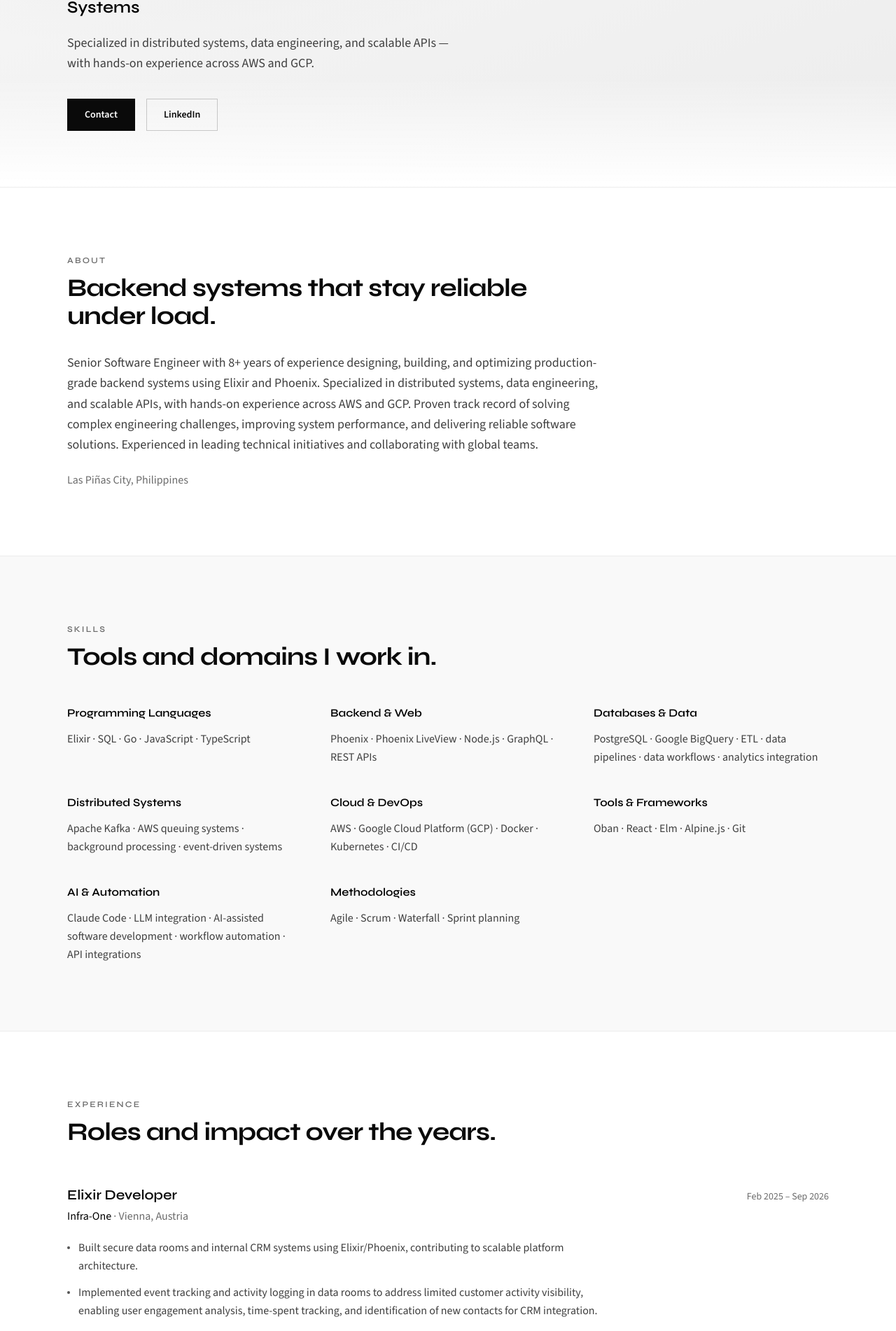
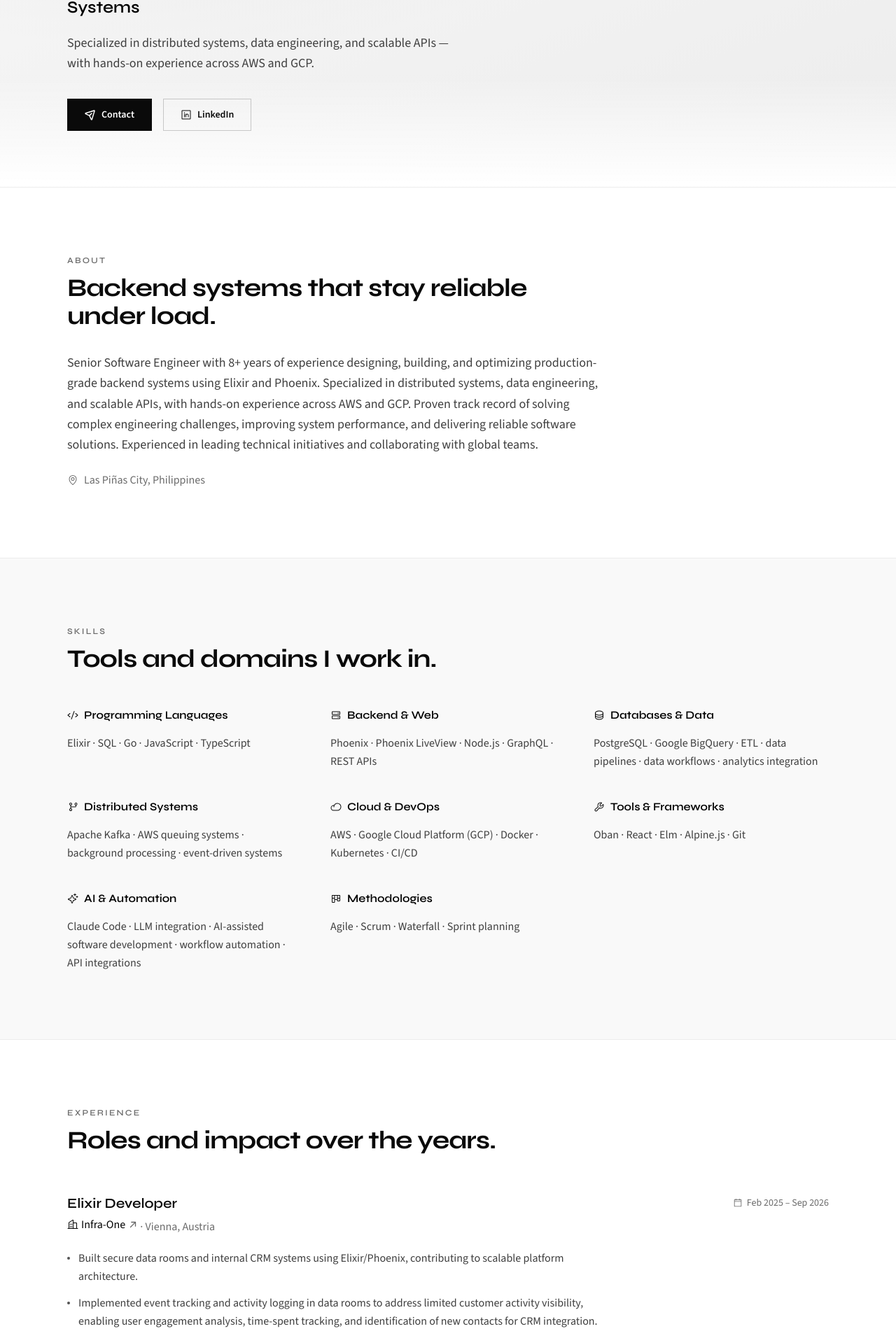
Before and after one commit to Earthborn101/website-portfolio, a React (Vite) app: page / in a window 1280 px wide. Shown: the part 533-2435 px from the top of the page at 70% size. Built offline with nearby package versions, Linux system fonts and the light colour scheme.

Commit message:
Add Phosphor Icons across the portfolio UI
Wire @phosphor-icons/react into CTAs, skills, experience, education, and
contact; dedupe React in Vite to avoid IconBase hook errors.

```diff
--- a/package.json
+++ b/package.json
@@ -10,6 +10,7 @@
     "preview": "vite preview"
   },
   "dependencies": {
+    "@phosphor-icons/react": "^2.1.10",
     "react": "^19.3.1",
     "react-dom": "^19.3.1"
   },
--- a/src/App.tsx
+++ b/src/App.tsx
@@ -1,3 +1,23 @@
+import {
+  ArrowUpRightIcon,
+  BuildingsIcon,
+  CalendarBlankIcon,
+  CloudIcon,
+  CodeIcon,
+  DatabaseIcon,
+  EnvelopeSimpleIcon,
+  GitBranchIcon,
+  GraduationCapIcon,
+  HardDrivesIcon,
+  KanbanIcon,
+  LinkedinLogoIcon,
+  MapPinIcon,
+  PaperPlaneTiltIcon,
+  PhoneIcon,
+  SparkleIcon,
+  WrenchIcon,
+} from '@phosphor-icons/react'
+import type { Icon } from '@phosphor-icons/react'
 import {
   education,
   experience,
@@ -14,6 +34,17 @@ const navLinks = [
   { href: '#education', label: 'Education' },
   { href: '#contact', label: 'Contact' },
 ]
+
+const skillIcons: Record<string, Icon> = {
+  'Programming Languages': CodeIcon,
+  'Backend & Web': HardDrivesIcon,
+  'Databases & Data': DatabaseIcon,
+  'Distributed Systems': GitBranchIcon,
+  'Cloud & DevOps': CloudIcon,
+  'Tools & Frameworks': WrenchIcon,
+  'AI & Automation': SparkleIcon,
+  Methodologies: KanbanIcon,
+}
 
 function App() {
   const pageRef = useReveal<HTMLDivElement>()
@@ -49,8 +80,9 @@ function App() {
           </ul>
           <a
             href="#contact"
-            className="text-sm font-semibold text-accent transition hover:text-accent-deep md:hidden"
+            className="inline-flex items-center gap-1.5 text-sm font-semibold text-accent transition hover:text-accent-deep md:hidden"
           >
+            <EnvelopeSimpleIcon aria-hidden weight="regular" className="size-4" />
             Contact
           </a>
         </nav>
@@ -86,16 +118,18 @@ function App() {
             <div className="animate-fade-up-delay-3 mt-7 flex flex-wrap items-center gap-3 sm:mt-9 sm:gap-4">
               <a
                 href="#contact"
-                className="inline-flex items-center justify-center border border-accent bg-accent px-5 py-2.5 text-sm font-semibold text-white transition hover:border-accent-deep hover:bg-accent-deep sm:px-6 sm:py-3"
+                className="inline-flex items-center justify-center gap-2 border border-accent bg-accent px-5 py-2.5 text-sm font-semibold text-white transition hover:border-accent-deep hover:bg-accent-deep sm:px-6 sm:py-3"
               >
+                <PaperPlaneTiltIcon aria-hidden weight="bold" className="size-4" />
                 Contact
               </a>
               <a
                 href={identity.linkedIn}
                 target="_blank"
                 rel="noopener noreferrer"
-                className="inline-flex items-center justify-center border border-ink/20 bg-transparent px-5 py-2.5 text-sm font-semibold text-ink transition hover:border-accent hover:text-accent sm:px-6 sm:py-3"
+                className="inline-flex items-center justify-center gap-2 border border-ink/20 bg-transparent px-5 py-2.5 text-sm font-semibold text-ink transition hover:border-accent hover:text-accent sm:px-6 sm:py-3"
               >
+                <LinkedinLogoIcon aria-hidden weight="regular" className="size-4" />
                 LinkedIn
               </a>
             </div>
@@ -114,7 +148,10 @@ function App() {
             <p className="mt-8 max-w-3xl text-lg leading-relaxed text-ink-soft">
               {summary}
             </p>
-            <p className="mt-6 text-base text-muted">{identity.location}</p>
+            <p className="mt-6 inline-flex items-center gap-2 text-base text-muted">
+              <MapPinIcon aria-hidden weight="regular" className="size-4 shrink-0" />
+              {identity.location}
+            </p>
           </div>
         </section>
 
@@ -128,16 +165,24 @@ function App() {
               Tools and domains I work in.
             </h2>
             <div className="mt-12 grid gap-x-10 gap-y-10 sm:grid-cols-2 lg:grid-cols-3">
-              {skills.map((group) => (
+              {skills.map((group) => {
+                const SkillIcon = skillIcons[group.label] ?? WrenchIcon
+                return (
                   <div key={group.label}>
-                  <h3 className="font-display text-base font-semibold text-accent-deep">
+                    <h3 className="inline-flex items-center gap-2 font-display text-base font-semibold text-accent-deep">
+                      <SkillIcon
+                        aria-hidden
+                        weight="regular"
+                        className="size-4 shrink-0 text-ink"
+                      />
                       {group.label}
                     </h3>
                     <p className="mt-3 text-base leading-relaxed text-ink-soft">
                       {group.items.join(' · ')}
                     </p>
                   </div>
-              ))}
+                )
+              })}
             </div>
           </div>
         </section>
@@ -171,14 +216,29 @@ function App() {
                           href={job.url}
                           target="_blank"
                           rel="noopener noreferrer"
-                          className="underline-offset-4 transition hover:underline"
+                          className="inline-flex items-center gap-1 underline-offset-4 transition hover:underline"
                         >
+                          <BuildingsIcon
+                            aria-hidden
+                            weight="regular"
+                            className="size-4 shrink-0"
+                          />
                           {job.company}
+                          <ArrowUpRightIcon
+                            aria-hidden
+                            weight="bold"
+                            className="size-3.5 shrink-0 opacity-60"
+                          />
                         </a>
                         <span className="text-muted"> · {job.location}</span>
                       </p>
                     </div>
-                    <p className="shrink-0 text-sm font-medium text-muted sm:text-right">
+                    <p className="inline-flex shrink-0 items-center gap-1.5 text-sm font-medium text-muted sm:justify-end">
+                      <CalendarBlankIcon
+                        aria-hidden
+                        weight="regular"
+                        className="size-3.5 shrink-0"
+                      />
                       {job.period}
                     </p>
                   </div>
@@ -208,23 +268,41 @@ function App() {
               Academic foundation.
             </h2>
             <div className="mt-10 max-w-2xl">
-              <h3 className="font-display text-xl font-semibold text-ink">
-                {education.degree}
+              <h3 className="inline-flex items-start gap-2 font-display text-xl font-semibold text-ink">
+                <GraduationCapIcon
+                  aria-hidden
+                  weight="regular"
+                  className="mt-1 size-5 shrink-0"
+                />
+                <span>{education.degree}</span>
               </h3>
               <p className="mt-2 text-base font-medium text-accent-deep">
                 <a
                   href={education.url}
                   target="_blank"
                   rel="noopener noreferrer"
-                  className="underline-offset-4 transition hover:underline"
+                  className="inline-flex items-center gap-1 underline-offset-4 transition hover:underline"
                 >
                   {education.school}
+                  <ArrowUpRightIcon
+                    aria-hidden
+                    weight="bold"
+                    className="size-3.5 shrink-0 opacity-60"
+                  />
                 </a>
               </p>
-              <p className="mt-2 text-base text-ink-soft">
+              <p className="mt-2 inline-flex items-center gap-2 text-base text-ink-soft">
+                <MapPinIcon aria-hidden weight="regular" className="size-4 shrink-0" />
                 {education.location}
               </p>
-              <p className="mt-1 text-sm text-muted">{education.date}</p>
+              <p className="mt-1 inline-flex items-center gap-1.5 text-sm text-muted">
+                <CalendarBlankIcon
+                  aria-hidden
+                  weight="regular"
+                  className="size-3.5 shrink-0"
+                />
+                {education.date}
+              </p>
             </div>
           </div>
         </section>
@@ -245,25 +323,31 @@ function App() {
             <div className="mt-10 flex flex-col gap-4 text-base sm:gap-3">
               <a
                 href={`mailto:${identity.email}`}
-                className="font-medium text-accent transition hover:text-accent-deep"
+                className="inline-flex items-center gap-2.5 font-medium text-accent transition hover:text-accent-deep"
               >
+                <EnvelopeSimpleIcon aria-hidden weight="regular" className="size-5 shrink-0" />
                 {identity.email}
               </a>
               <a
                 href={`tel:${identity.phone.replace(/[^\d+]/g, '')}`}
-                className="font-medium text-ink-soft transition hover:text-accent"
+                className="inline-flex items-center gap-2.5 font-medium text-ink-soft transition hover:text-accent"
               >
+                <PhoneIcon aria-hidden weight="regular" className="size-5 shrink-0" />
                 {identity.phone}
               </a>
               <a
                 href={identity.linkedIn}
                 target="_blank"
                 rel="noopener noreferrer"
-                className="font-medium text-ink-soft transition hover:text-accent"
+                className="inline-flex items-center gap-2.5 font-medium text-ink-soft transition hover:text-accent"
               >
+                <LinkedinLogoIcon aria-hidden weight="regular" className="size-5 shrink-0" />
                 linkedin.com/in/ryan-christopher-adiao
               </a>
-              <p className="text-muted">{identity.location}</p>
+              <p className="inline-flex items-center gap-2.5 text-muted">
+                <MapPinIcon aria-hidden weight="regular" className="size-5 shrink-0" />
+                {identity.location}
+              </p>
             </div>
           </div>
         </section>
--- a/vite.config.ts
+++ b/vite.config.ts
@@ -4,6 +4,12 @@ import { defineConfig } from 'vite'
 
 export default defineConfig({
   plugins: [react(), tailwindcss()],
+  resolve: {
+    dedupe: ['react', 'react-dom'],
+  },
+  optimizeDeps: {
+    include: ['@phosphor-icons/react'],
+  },
   server: {
     host: '0.0.0.0',
     port: 4321,
```
Also changed, not shown: 1 other file (tests, documents, lock files or other folders). Lines whose indentation alone changed are shown as unchanged.
